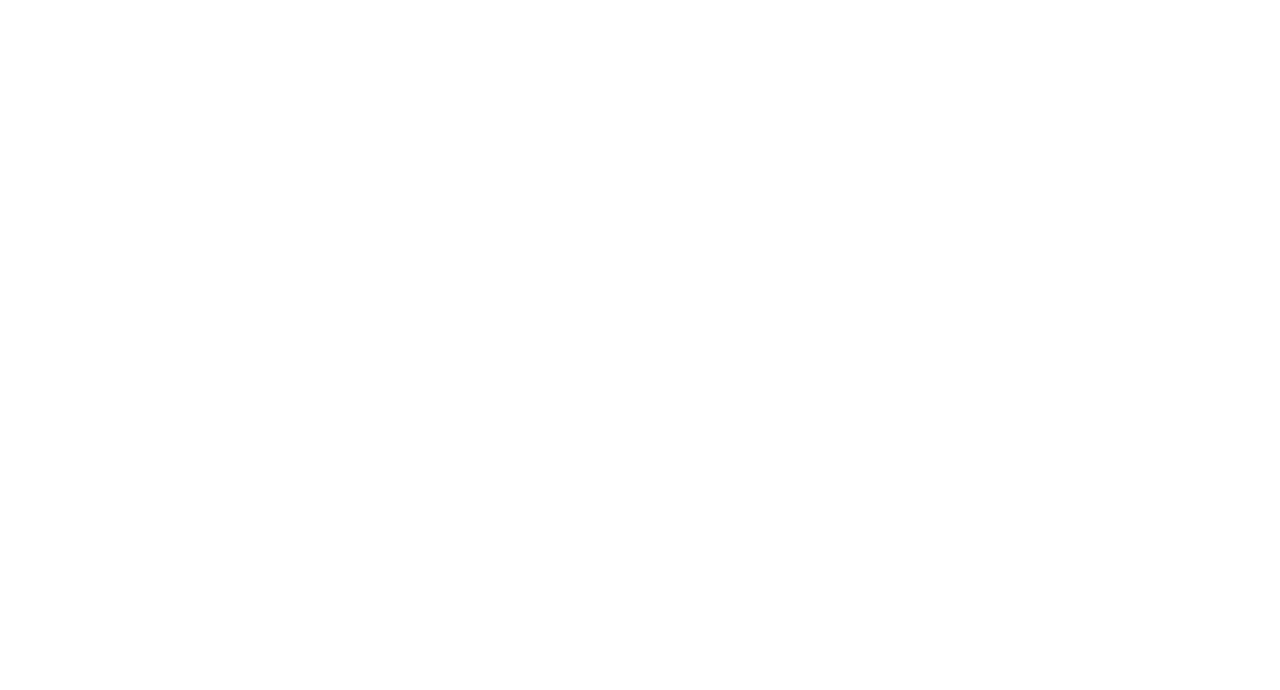
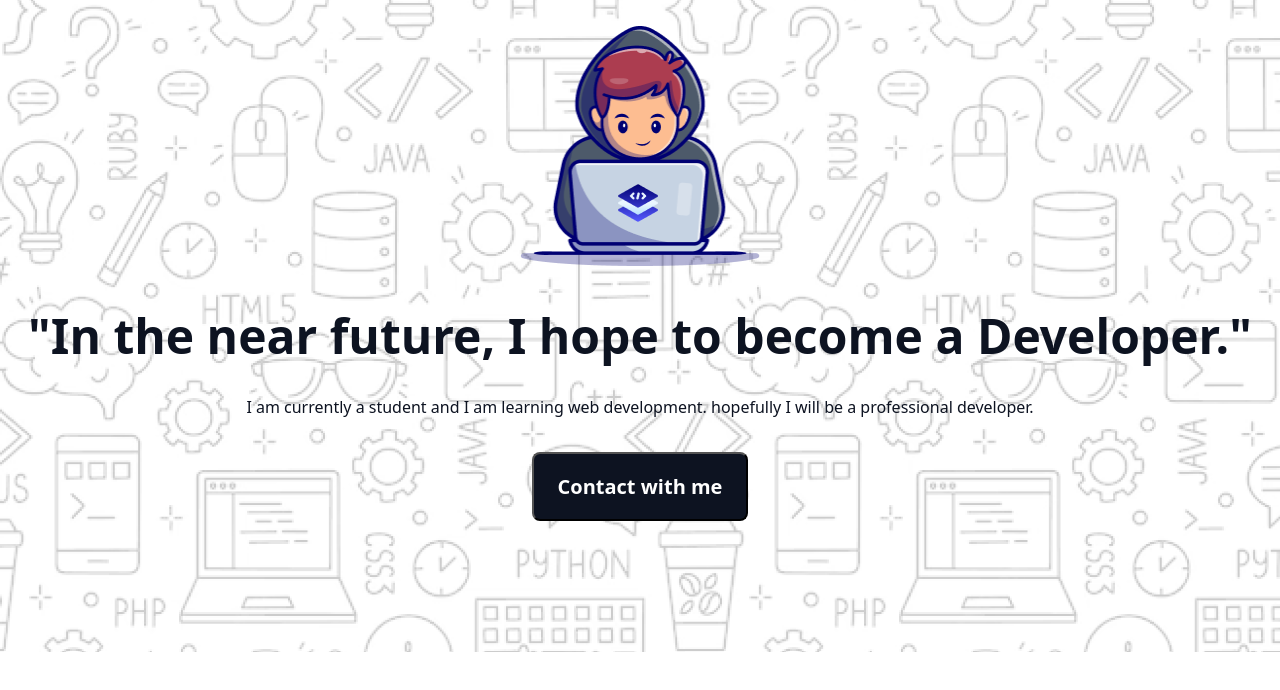
Before and after one commit to Sabit01Hasan/Sabit-Hasan-s-Resume, a plain HTML site: page index.html in a window 1280 px wide. Drawn offline with Linux system fonts and the light colour scheme; a web font is replaced by a local one.

Commit message:
banner without button link

```diff
--- a/index.html
+++ b/index.html
@@ -4,8 +4,21 @@
     <meta charset="UTF-8">
     <meta name="viewport" content="width=device-width, initial-scale=1.0">
     <title>Sabit Hasan's Resume</title>
+    <style>
+        @import url('https://fonts.googleapis.com/css2?family=Azeret+Mono:ital,wght@0,100..900;1,100..900&display=swap');
+        </style>
+    <link rel="stylesheet" href="styls/styls.css">
 </head>
 <body>
-
+    <header class="banner">
+        <div class="banner-pic">
+            <img src="assets/Group.png" alt="" width="240px" height="240px">
+        </div>
+        <h2 class="banner-header">
+            "In the near future, I hope to become a Developer."
+        </h2>
+        <p class="banner-description">I am currently a student and I am learning web development. hopefully I will be a professional developer.</p>
+        <a href=""><button class="banner-button"><p class="button-paragraph">Contact with me</p></button></a>
+    </header>
 </body>
 </html>
--- a/styls/styls.css
+++ b/styls/styls.css
@@ -0,0 +1,50 @@
+
+*{
+    margin: 0px;
+    padding: 0px;
+}
+.banner{
+    background-image: url(/assets/Hero-bg.png);
+    display: flex;
+    flex-direction: column;
+    align-items: center;
+    height: 652px;
+}
+.banner-pic{
+    margin-top: 26px;
+}
+.banner-header{
+    color: rgb(13, 19, 33);
+    font-family: system-ui, -apple-system, BlinkMacSystemFont, 'Segoe UI', Roboto, Oxygen, Ubuntu, Cantarell, 'Open Sans', 'Helvetica Neue', sans-serif;
+    font-size: 48px;
+    font-weight: 800;
+    line-height: 68px;
+    letter-spacing: 0%;
+    text-align: center;
+    margin-top: 32px;
+}
+.banner-description{
+    color: rgb(13, 19, 33);
+    font-family: system-ui, -apple-system, BlinkMacSystemFont, 'Segoe UI', Roboto, Oxygen, Ubuntu, Cantarell, 'Open Sans', 'Helvetica Neue', sans-serif;
+    font-size: 16px;
+    font-weight: 400;
+    line-height: 26px;
+    letter-spacing: 0%;
+    text-align: center;
+    margin-top: 24px;
+}
+.banner-button{
+    border-radius: 8px;
+    background: rgb(13, 19, 33);
+    padding: 21px 24px 21px 24px;
+    margin-top: 32px;
+}
+.button-paragraph{
+    color: rgb(255, 255, 255);
+    font-family: system-ui, -apple-system, BlinkMacSystemFont, 'Segoe UI', Roboto, Oxygen, Ubuntu, Cantarell, 'Open Sans', 'Helvetica Neue', sans-serif;
+    font-size: 20px;
+    font-weight: 600;
+    line-height: 23px;
+    letter-spacing: 0%;
+    text-align: center;
+}
```
